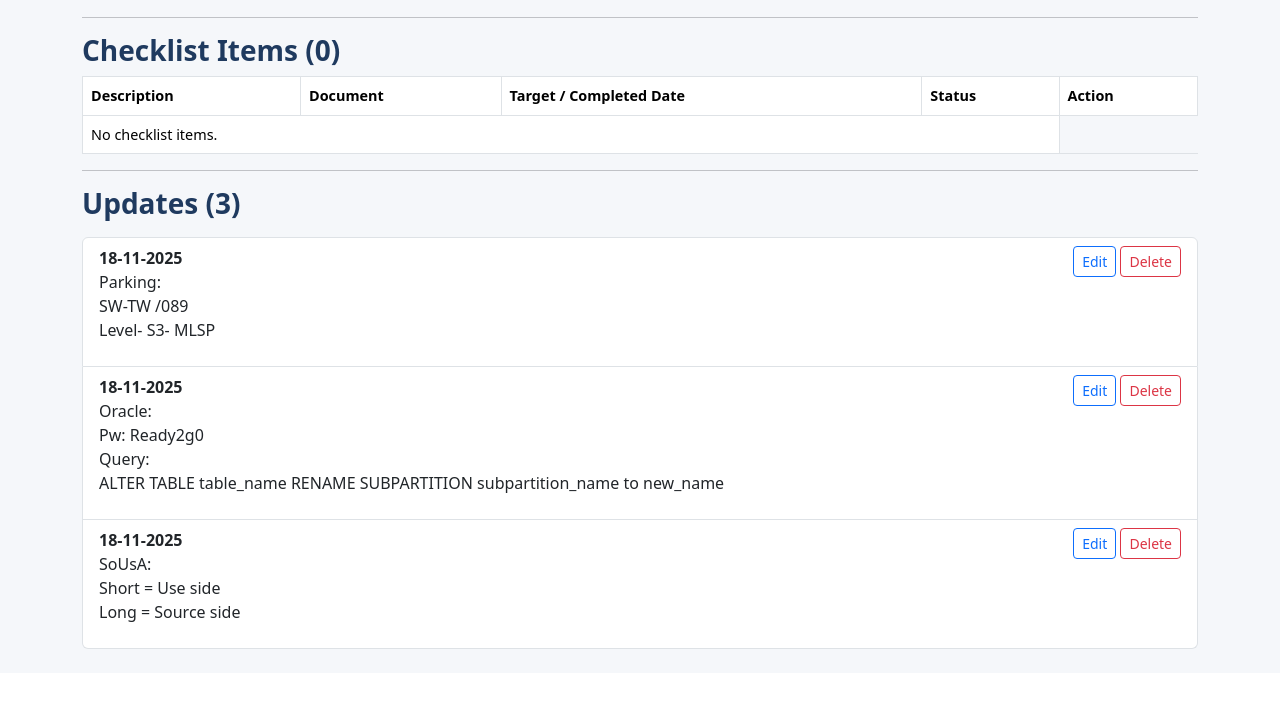
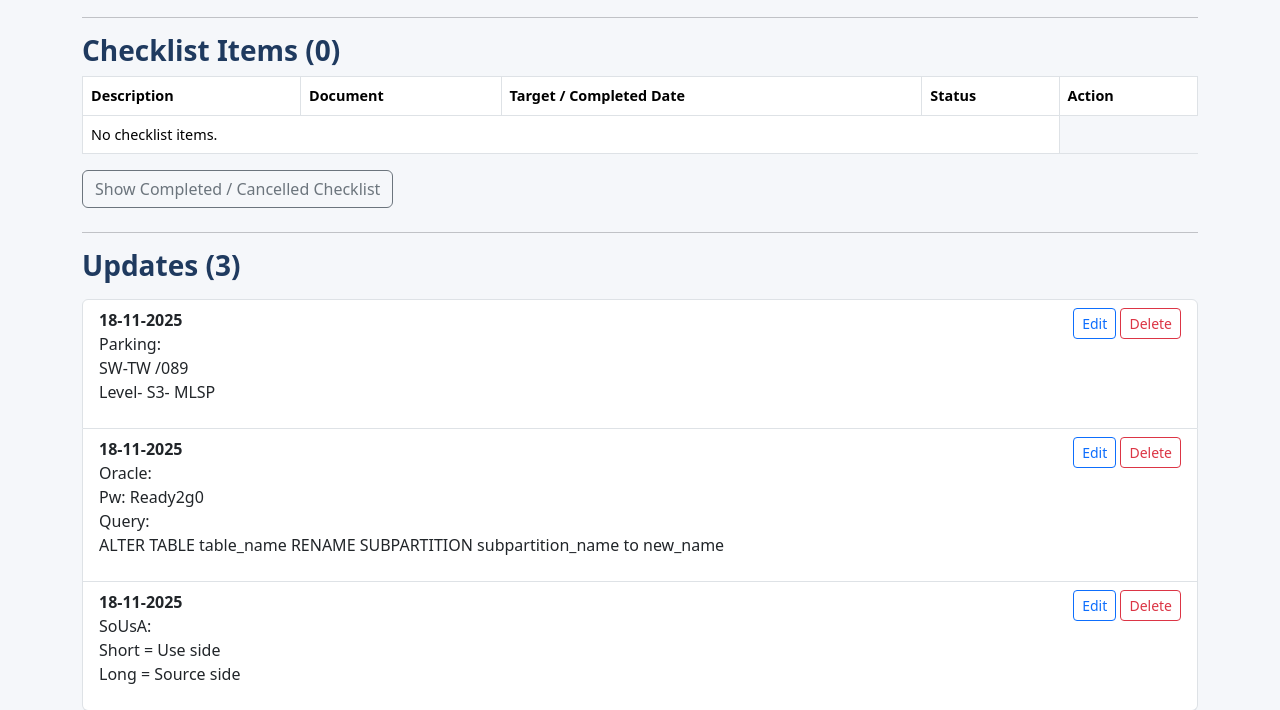
Before and after one commit to bhadrinath95/worktracker, a Django app: page /task/28/updates/ in a window 1280 px wide. Shown: the part 1155-1865 px from the top of the page. Before the commit the page ends 1804 px from the top, so only its background shows below. Run offline with Django 5.2, Linux system fonts and the light colour scheme; a user stored in the database is signed in; data comes from the database, SQL or seed files in the repository; both versions use the stored data as it was after the commit; some libraries are stand-ins or nearby versions.

Commit message:
Initial commit

```diff
--- a/templates/tracker/update_list.html
+++ b/templates/tracker/update_list.html
@@ -244,6 +244,85 @@
   </tbody>
 </table>
 
+<button class="btn btn-outline-secondary mb-2"
+        data-bs-toggle="collapse"
+        data-bs-target="#completedChecklist">
+    Show Completed / Cancelled Checklist
+</button>
+
+<div class="collapse" id="completedChecklist">
+
+  <table class="table table-bordered">
+    <thead>
+      <tr>
+        <th>Description</th>
+        <th>Document</th>
+        <th>Date</th>
+        <th>Status</th>
+        <th>Action</th>
+      </tr>
+    </thead>
+
+    <tbody>
+      {% for u in completed_checkbox_updates %}
+      <tr>
+      <td>{{ u.description|linebreaks }}</td>
+      <td>
+      {% if u.documents.exists %}
+          <div class="mt-2 d-flex flex-wrap gap-2">
+            {% for doc in u.documents.all %}
+              {% with ft=doc.filetype %}
+                {% if ft %}
+                  {% if ft.icon_class %}
+                    <!-- Icon button -->
+                    <a href="{% url 'tracker:document_view' doc.id %}"
+                      class="btn d-flex align-items-center"  title="{{ doc.filename }}">
+                      <i class="bi {{ ft.icon_class }}"></i>
+                    </a>
+                  {% else %}
+                    <!-- Thumbnail -->
+                    <a href="{% url 'tracker:document_view' doc.id %}"
+                      class="btn d-flex align-items-center"
+                      title="{{ doc.filename }}">
+                      <i class="bi bi-image-fill"></i>
+                    </a>
+                  {% endif %}
+                {% else %}
+                  <!-- Fallback -->
+                  <a href="{{ doc.github_url }}"
+                    class="btn  d-flex align-items-center"
+                    title="{{ doc.filename }}">
+                    <i class="bi bi-file-earmark-fill"></i>
+                  </a>
+                {% endif %}
+              {% endwith %}
+            {% endfor %}
+          </div>
+        {% endif %}
+      </td>
+      <td>{{ u.date|date:"d-m-Y" }}</td>
+      <td>
+      {% if u.status == 'Completed' %}
+      <span class="text-success">{{ u.status }}</span>
+      {% else %}
+      <span class="text-danger">{{ u.status }}</span>
+      {% endif %}
+      </td>
+      <td>
+        <div class="d-flex flex-wrap align-items-center gap-2">
+          <a href="{% url 'tracker:update_edit' u.id %}" class="btn btn-sm btn-outline-primary">Edit</a>
+          <a href="{% url 'tracker:update_delete' u.id %}" class="btn btn-sm btn-outline-danger">Delete</a>
+        </div>
+      </td>
+      </tr>
+      {% empty %}
+      <tr><td colspan="4">No completed checklist items.</td></tr>
+      {% endfor %}
+    </tbody>
+  </table>
+
+</div>
+
 <hr>
 
 <h3>Updates ({{ normal_updates_count }})</h3>
--- a/tracker/views.py
+++ b/tracker/views.py
@@ -345,7 +345,18 @@ class UpdateListView(LoginRequiredMixin, View):
         ).exclude(
             status__in=['Completed', 'Cancelled']
         ).count()
-        checkbox_updates = task.updates.filter(is_check_box=True).order_by('-status', F('date').asc(nulls_first=True), 'description')
+
+        checkbox_updates = task.updates.filter(
+            is_check_box=True
+        ).exclude(
+            status__in=['Completed', 'Cancelled']
+        ).order_by('-status', F('date').asc(nulls_first=True), 'description')
+
+        completed_checkbox_updates = task.updates.filter(
+            is_check_box=True,
+            status__in=['Completed', 'Cancelled']
+        ).order_by('-date')
+
         normal_updates   = task.updates.filter(is_check_box=False).order_by(F('date').asc(nulls_first=True),)
 
         form = MultipleUpdateForm()
@@ -354,6 +365,7 @@ class UpdateListView(LoginRequiredMixin, View):
         return render(request, 'tracker/update_list.html', {
             'task': task,
             'checkbox_updates': checkbox_updates,
+            'completed_checkbox_updates': completed_checkbox_updates,
             'updates': normal_updates,
             'checkbox_updates_count': checkbox_updates_count,
             'normal_updates_count': normal_updates_count,
```
Also changed, not shown: db.sqlite3.
